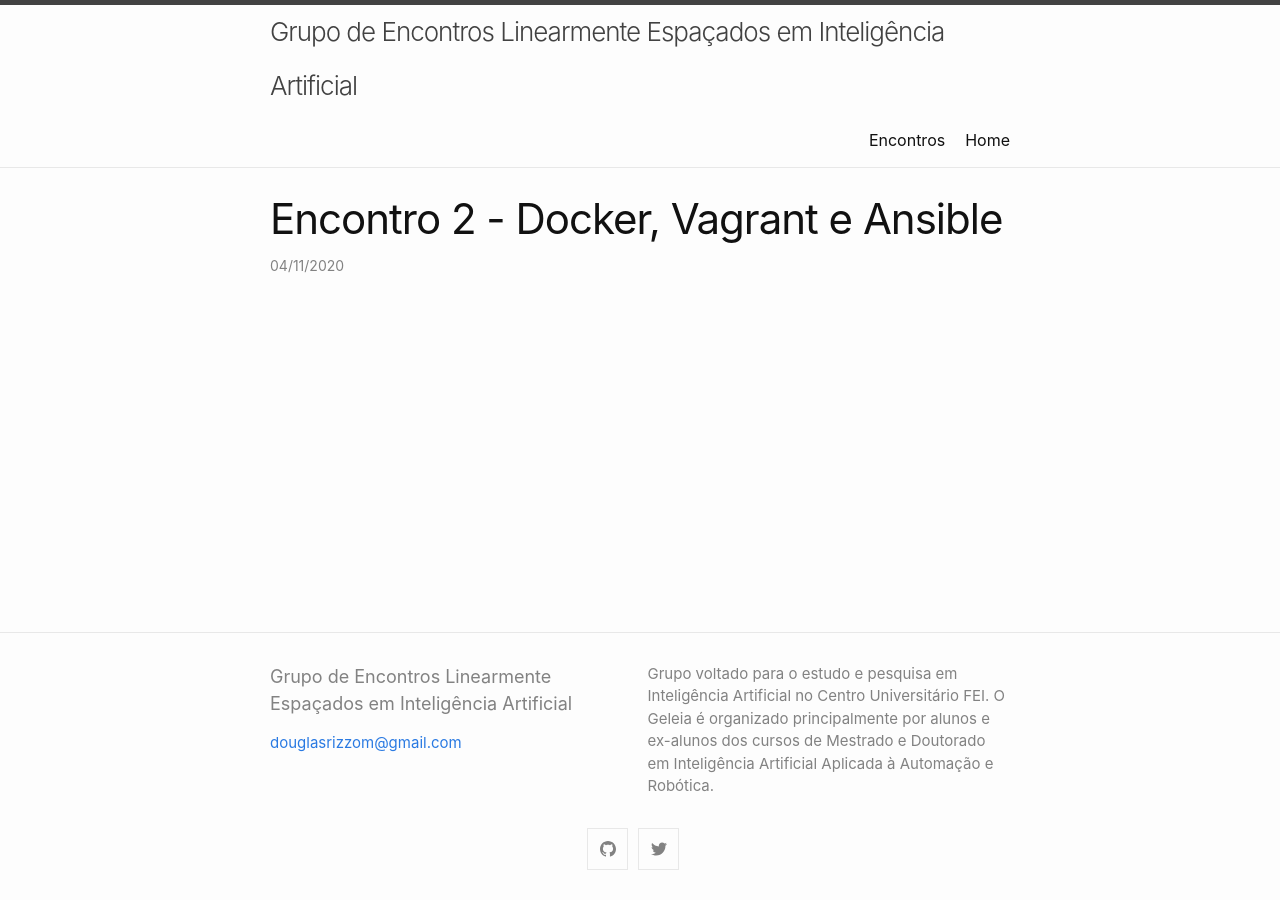
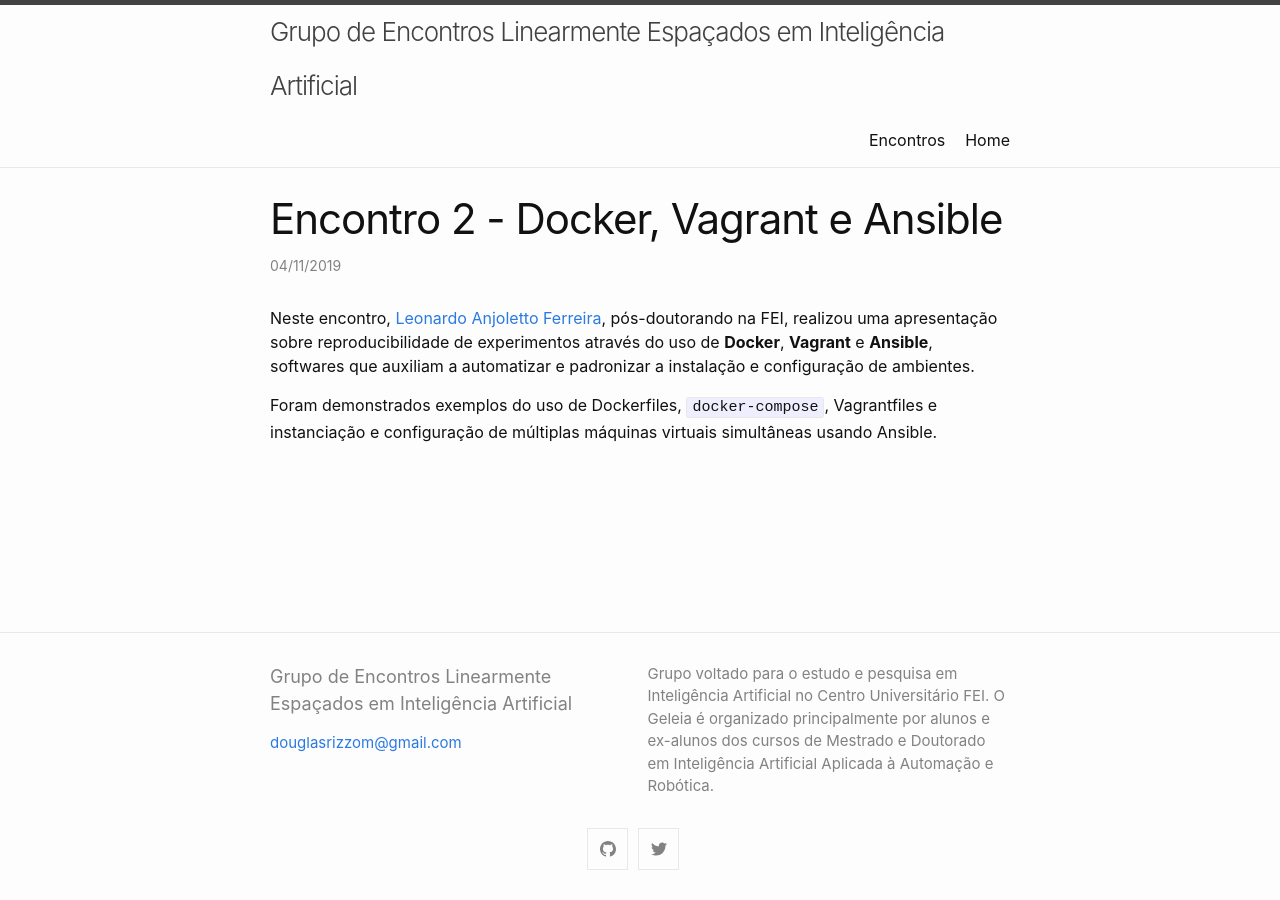
Before and after one commit to douglasrizzo/geleia, a Jekyll site: the page built from _posts/2019-11-04-encontro-2.markdown, in a window 1280 px wide. Built offline with Jekyll 4.4.1, drawn with Linux system fonts in a browser that asks for light colours.

Commit message:
adicionadas informaçoes da apresentaçao do Leo

```diff
--- a/_posts/2019-11-04-encontro-2.markdown
+++ b/_posts/2019-11-04-encontro-2.markdown
@@ -1,6 +1,9 @@
 ---
 layout: post
 title:  "Encontro 2 - Docker, Vagrant e Ansible"
-date:   2020-11-04 19:00:00 -0300
+date:   2019-11-04 19:00:00 -0300
 categories: encontros
 ---
+Neste encontro, [Leonardo Anjoletto Ferreira](https://scholar.google.com/citations?user=zOT6K9QAAAAJ&hl=pt-PT&oi=ao), pós-doutorando na FEI, realizou uma apresentação sobre reproducibilidade de experimentos através do uso de **Docker**, **Vagrant** e **Ansible**, softwares que auxiliam a automatizar e padronizar a instalação e configuração de ambientes.
+
+Foram demonstrados exemplos do uso de Dockerfiles, `docker-compose`, Vagrantfiles e instanciação e configuração de múltiplas máquinas virtuais simultâneas usando Ansible.
```
